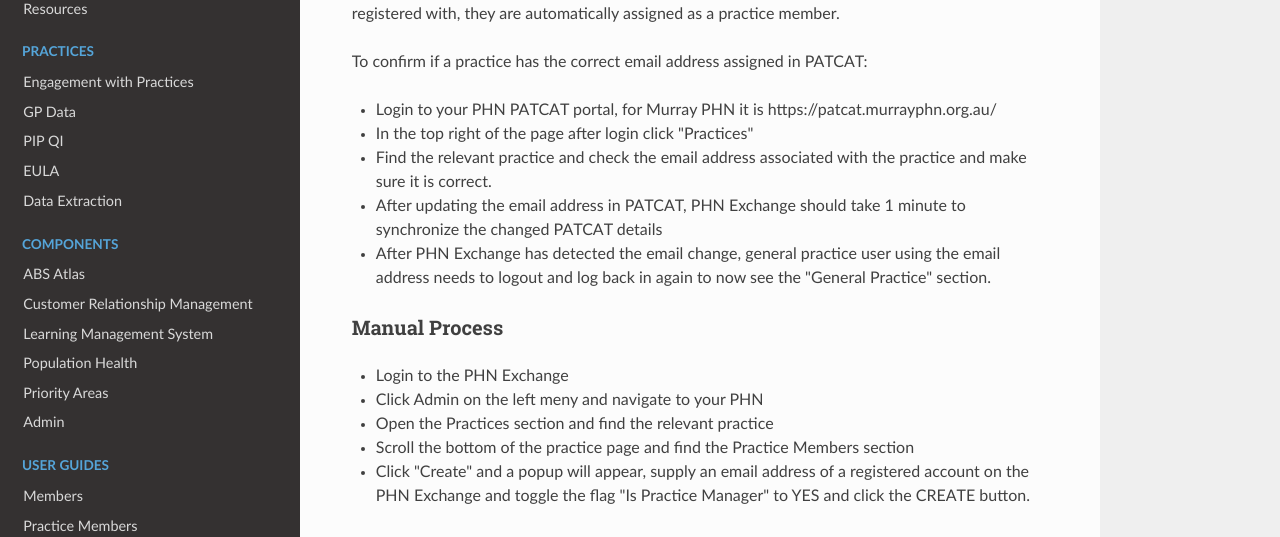
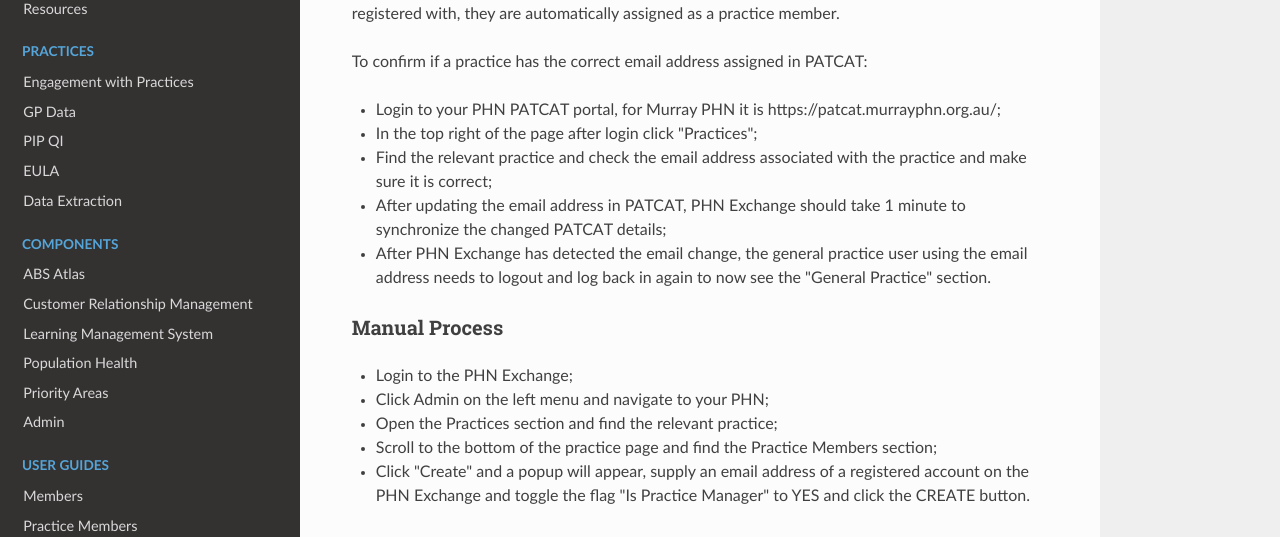
Before and after one commit to MurrayPHN/phn-exchange-docs, an MkDocs documentation site: the page built from docs/user-guides/phn-admins.md, in a window 1280 px wide and 1114 px high. Shown: the part 392-929 px from the top of the window. Built offline with MkDocs 1.6.1, drawn with Linux system fonts in a browser that asks for light colours; nearby versions of some CDN libraries.

Commit message:
Syntax corrections

```diff
--- a/docs/user-guides/phn-admins.md
+++ b/docs/user-guides/phn-admins.md
@@ -10,18 +10,18 @@ If the email address in PATCAT against a practice is the same email address that
 
 To confirm if a practice has the correct email address assigned in PATCAT:
 
-- Login to your PHN PATCAT portal, for Murray PHN it is https://patcat.murrayphn.org.au/
-- In the top right of the page after login click "Practices"
-- Find the relevant practice and check the email address associated with the practice and make sure it is correct.
-- After updating the email address in PATCAT, PHN Exchange should take 1 minute to synchronize the changed PATCAT details
-- After PHN Exchange has detected the email change, general practice user using the email address needs to logout and log back in again to now see the "General Practice" section.
+- Login to your PHN PATCAT portal, for Murray PHN it is https://patcat.murrayphn.org.au/;
+- In the top right of the page after login click "Practices";
+- Find the relevant practice and check the email address associated with the practice and make sure it is correct;
+- After updating the email address in PATCAT, PHN Exchange should take 1 minute to synchronize the changed PATCAT details;
+- After PHN Exchange has detected the email change, the general practice user using the email address needs to logout and log back in again to now see the "General Practice" section.
 
 ### Manual Process
 
-- Login to the PHN Exchange
-- Click Admin on the left meny and navigate to your PHN
-- Open the Practices section and find the relevant practice
-- Scroll the bottom of the practice page and find the Practice Members section
+- Login to the PHN Exchange;
+- Click Admin on the left menu and navigate to your PHN;
+- Open the Practices section and find the relevant practice;
+- Scroll to the bottom of the practice page and find the Practice Members section;
 - Click "Create" and a popup will appear, supply an email address of a registered account on the PHN Exchange and toggle the flag "Is Practice Manager" to YES and click the CREATE button.
 
 # PHN Practice Coordinator
```
